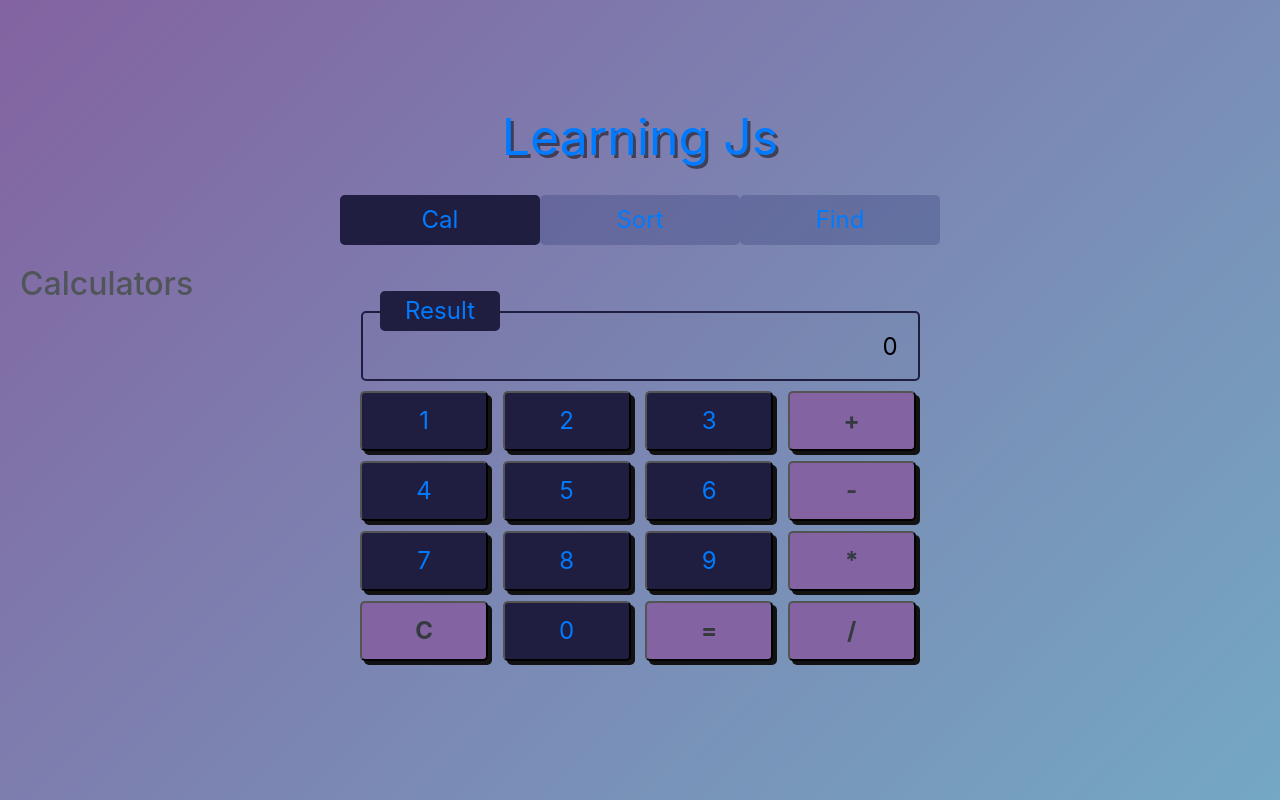
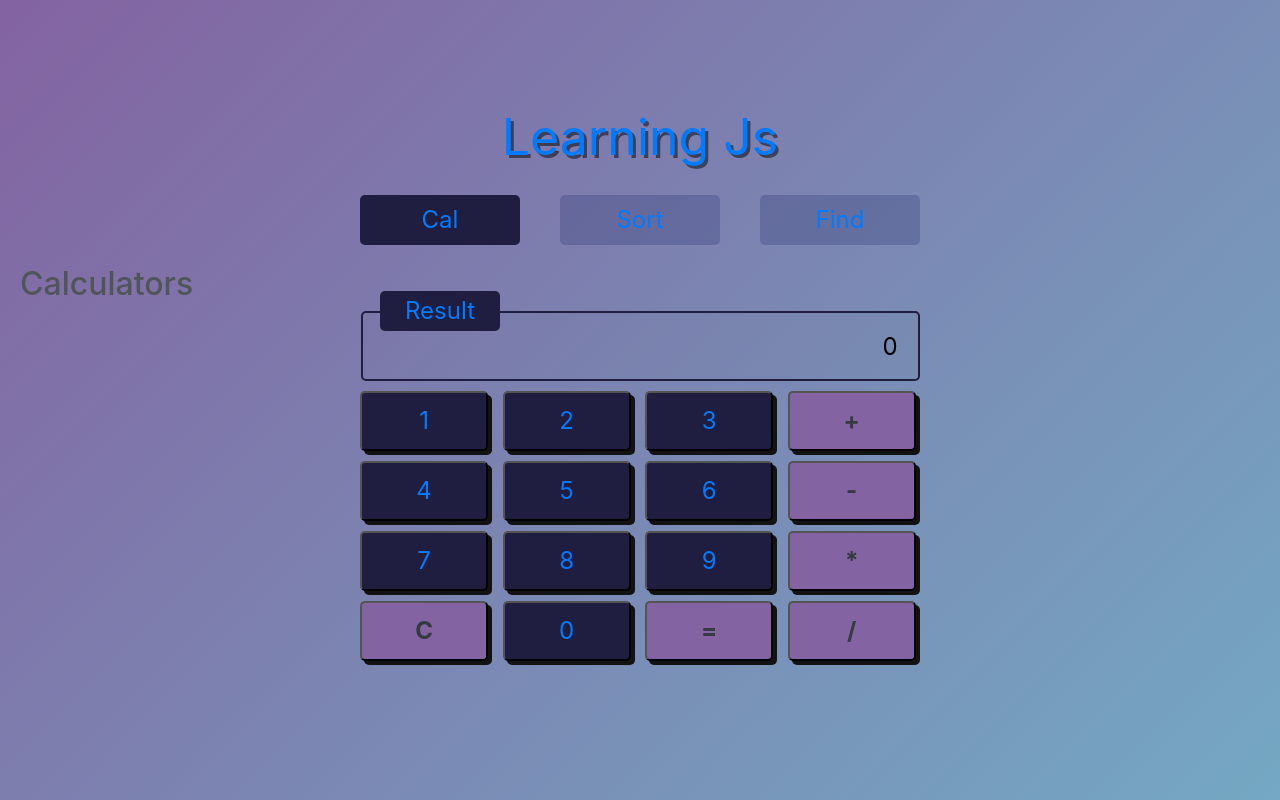
Before and after one commit to 17520216/learning-git, a React (Create React App) app: page /cal in a window 1280 px wide. Built offline with nearby package versions, Linux system fonts and the light colour scheme.

Commit message:
code animation

```diff
--- a/package.json
+++ b/package.json
@@ -7,6 +7,7 @@
     "@testing-library/react": "^11.1.0",
     "@testing-library/user-event": "^12.1.10",
     "bootstrap": "^4.6.0",
+    "gsap": "^3.7.0",
     "react": "^17.0.2",
     "react-bootstrap": "^1.6.1",
     "react-dom": "^17.0.2",
--- a/src/App.css
+++ b/src/App.css
@@ -76,3 +76,6 @@
     transform: rotate(360deg);
   }
 }
+li {
+  margin: 0 20px;
+}
--- a/src/App.js
+++ b/src/App.js
@@ -1,5 +1,6 @@
 import "./App.css";
-import { BrowserRouter as Router, Switch, Route, Link, NavLink } from "react-router-dom";
+import { BrowserRouter as Router, Switch, Route } from "react-router-dom";
+import Header from "./components/Header";
 import Cal from "./components/Cal";
 import Sort from "./components/Sort";
 import Find from "./components/Find";
@@ -7,23 +8,8 @@ import Find from "./components/Find";
 function App() {
   return (
     <>
-      <div className="App">Learning Js</div>
       <Router>
-        <div>
-          <nav className='wrap'>
-            <ul className='tabs'>
-              <li className='tab-content'>
-                <NavLink to="/cal">Cal</NavLink>
-              </li>
-              <li className='tab-content'>
-                <NavLink to="/sort">Sort</NavLink>
-              </li>
-              <li className='tab-content'>
-                <NavLink to="/find">Find</NavLink>
-              </li>
-            </ul>
-          </nav>
-
+        <Header />
         {/* A <Switch> looks through its children <Route>s and
             renders the first one that matches the current URL. */}
         <Switch>
@@ -37,7 +23,6 @@ function App() {
             <Cal />
           </Route>
         </Switch>
-        </div>
       </Router>
     </>
   );
--- a/src/components/Cal.jsx
+++ b/src/components/Cal.jsx
@@ -1,12 +1,13 @@
-import { useState } from "react";
+import { useState, useRef, useEffect } from "react";
+import { gsap, TimelineLite } from "gsap";
 const style = {
   label: {
     marginRight: "30px",
   },
-
 };
 export default function Calculators() {
   let [state, setState] = useState("0");
+  let calRef = useRef();
 
   const cal = (prev, next, status) => {
     if (status === "+") {
@@ -25,24 +26,23 @@ export default function Calculators() {
     setState(state.concat(value));
   };
 
-  //   const handle = (sign) => {
-  //     let str = state.toString() + ` ${sign} `;
-  //     setState(str);
-  //   };
   function run() {
     setState(eval(state).toString());
   }
 
+  useEffect(() => {
+    gsap.from(calRef.current, { y: 100, duration: 0.6, opacity: 0 });
+  }, []);
+
   return (
     <>
       <h2>Calculators</h2>
-      <section className='cal'>
+      <section className="cal" ref={calRef}>
+        <div className="container" style={style.container}>
+          <input className="cal-result" type="text" value={state} />
+          <label>Result</label>
 
-        <div className="container" style={style.container}>
-          <input className='cal-result' type="text" value={state} />
-          <label >Result</label>
-
-          <div className='cal-wrap' >
+          <div className="cal-wrap">
             <input
               onClick={getValue}
               type="submit"
@@ -106,14 +106,12 @@ export default function Calculators() {
             <input
               type="submit"
               className="input-custom input-maths input-plus"
-
               value="+"
               onClick={getValue}
             />
             <input
               type="submit"
               className="input-custom input-maths input-minus"
-
               value="-"
               onClick={getValue}
             />
--- /dev/null
+++ b/src/components/Header.js
@@ -0,0 +1,41 @@
+import { NavLink } from "react-router-dom";
+import React, { useRef, useEffect } from "react";
+import { TimelineLite, gsap } from "gsap";
+export default function Header() {
+  let headRef = useRef();
+  let li1 = useRef();
+  let li2 = useRef();
+  let li3 = useRef();
+
+  const tl = new TimelineLite();
+  useEffect(() => {
+    tl.from(headRef.current, { y: -70, duration: 0.7 });
+    tl.from(
+      [li1.current, li2.current, li3.current],
+      { duration: 0.6, x: -50, autoAlpha: 0, stagger: 0.3 },
+      "<+0.8"
+    );
+  }, []);
+
+  return (
+    <>
+      <div ref={headRef} className="App">
+        Learning Js
+      </div>
+
+      <nav className="wrap">
+        <ul className="tabs">
+          <li ref={li1} className="tab-content">
+            <NavLink to="/cal">Cal</NavLink>
+          </li>
+          <li ref={li2} className="tab-content">
+            <NavLink to="/sort">Sort</NavLink>
+          </li>
+          <li ref={li3} className="tab-content">
+            <NavLink to="/find">Find</NavLink>
+          </li>
+        </ul>
+      </nav>
+    </>
+  );
+}
--- a/src/components/Sort.jsx
+++ b/src/components/Sort.jsx
@@ -1,6 +1,8 @@
-import { useState, useRef } from "react";
+import { useState, useRef, useEffect } from "react";
+import { gsap } from "gsap";
 
 export default function Sort() {
+  let sortRef = useRef();
   let [state, setState] = useState({
     render: true,
     list: [],
@@ -39,6 +41,10 @@ export default function Sort() {
     });
   };
 
+  useEffect(() => {
+    gsap.from(sortRef.current, { y: 100, duration: 0.6, opacity: 0 });
+  }, []);
+
   function reset() {
     setState({
       render: !state.render,
@@ -48,14 +54,14 @@ export default function Sort() {
   return (
     <>
       <h2>Sort program</h2>
-      <section className='sort'>
-        <div className='container'>
+      <section className="sort" ref={sortRef}>
+        <div className="container">
           <div className="Box" id="box" ref={ref}>
             {state.list.length === 0
               ? null
               : state.list.map((e) => (
-                <input className="input" type="submit" value={e} />
-              ))}
+                  <input className="input" type="submit" value={e} />
+                ))}
           </div>
           <div className="form">
             {[...Array(20)].map((value) => (
@@ -76,6 +82,5 @@ export default function Sort() {
         </div>
       </section>
     </>
-
   );
 }
```
Also changed, not shown: src/hook/useAnimation.jsx (added, +9 -0 lines), 1 other file (tests, documents, lock files or other folders). Lines whose indentation alone changed are shown as unchanged.
